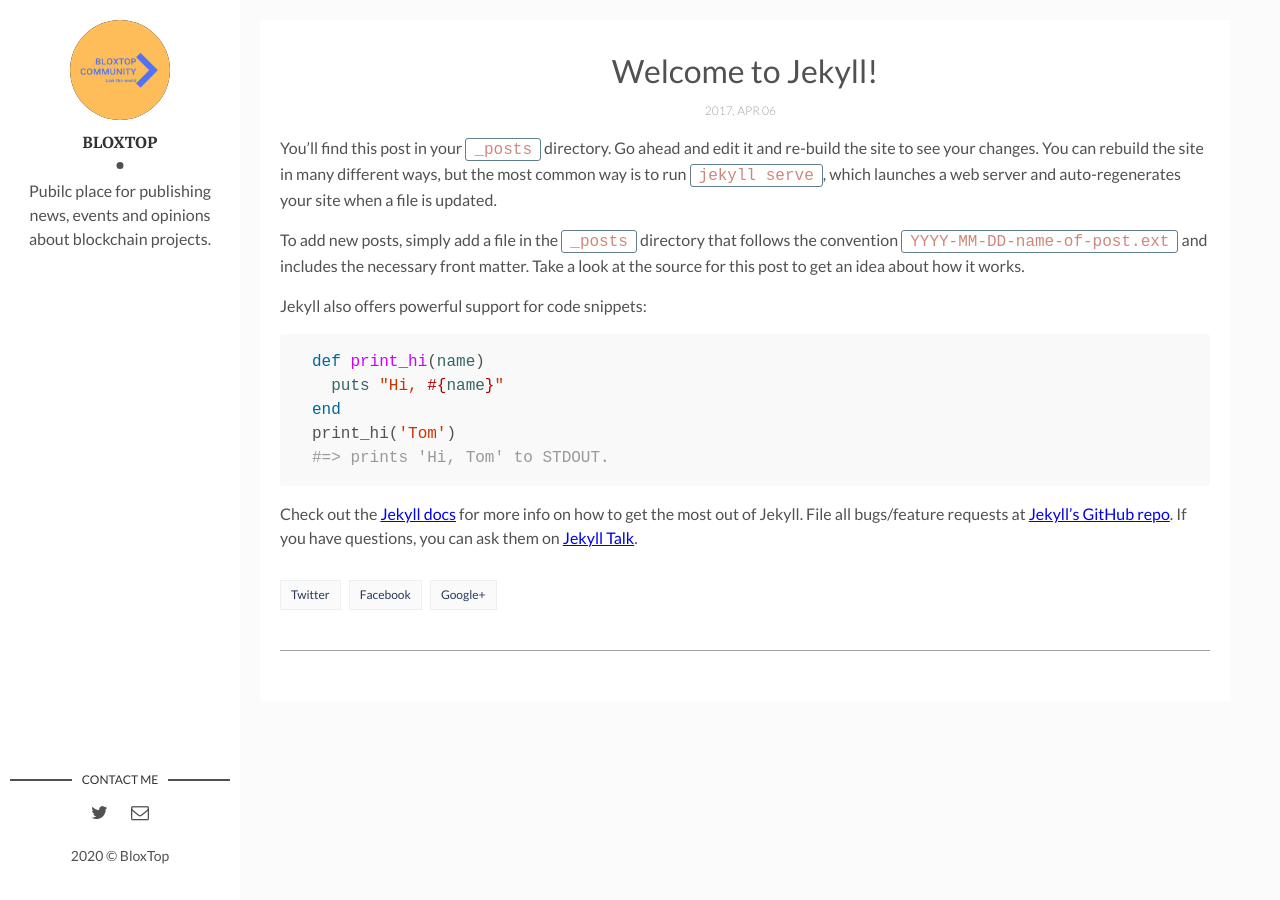
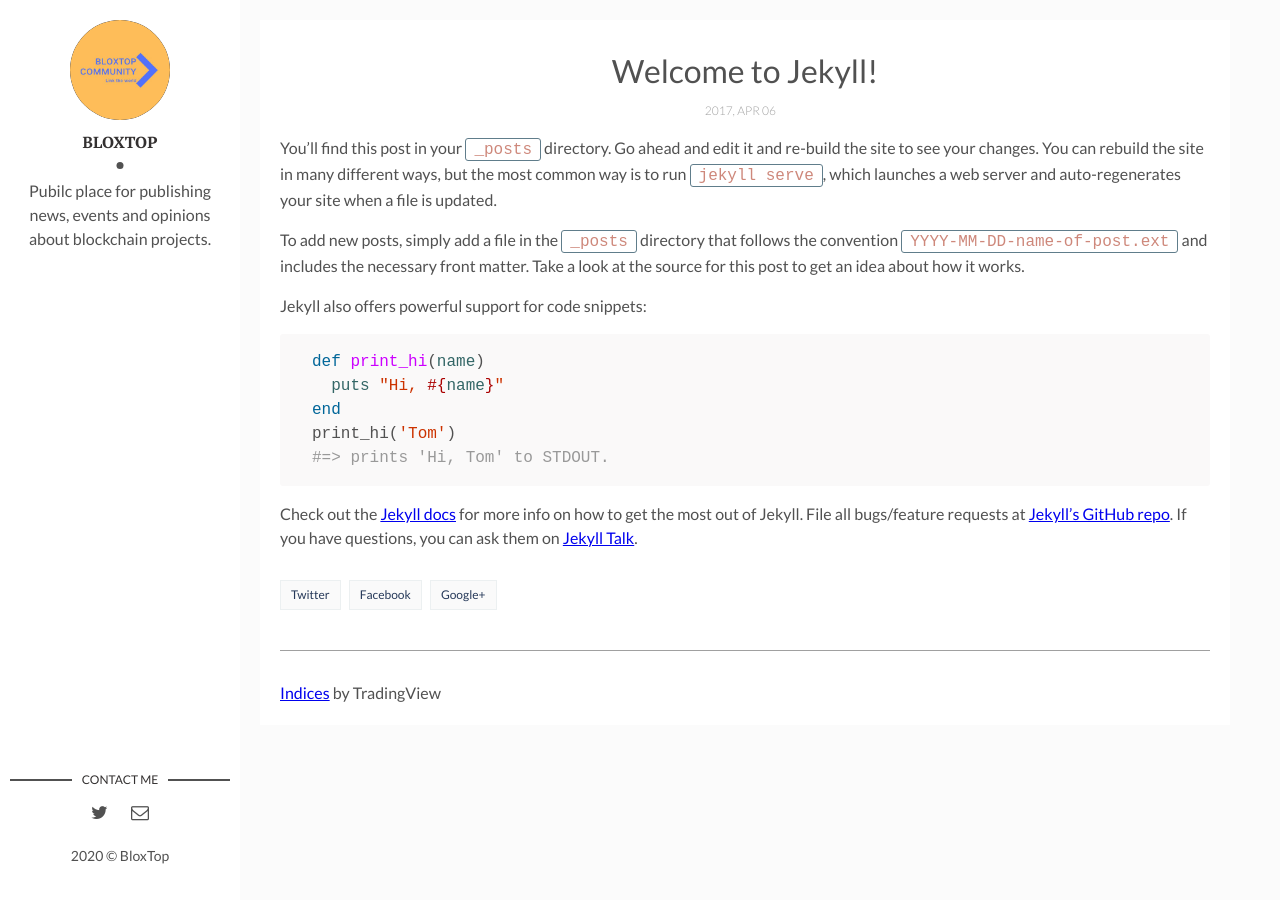
Before and after one commit to bloxtop/bloxtop.github.io, a Jekyll site: the page built from _posts/2017-04-06-welcome-to-jekyll.markdown, in a window 1280 px wide. Built offline with Jekyll 4.4.1, drawn with Linux system fonts in a browser that asks for light colours; a script that is not in the unit is left out.

Commit message:
Update disqus.html

```diff
--- a/_includes/disqus.html
+++ b/_includes/disqus.html
@@ -14,3 +14,30 @@
     {% endif %}
   </div>
 </section> <!-- End Comment Area -->
+<!-- TradingView Widget BEGIN -->
+<div class="tradingview-widget-container">
+  <div class="tradingview-widget-container__widget"></div>
+  <div class="tradingview-widget-copyright"><a href="https://www.tradingview.com/markets/indices/" rel="noopener" target="_blank"><span class="blue-text">Indices</span></a> by TradingView</div>
+  <script type="text/javascript" src="https://s3.tradingview.com/external-embedding/embed-widget-market-quotes.js" async>
+  {
+  "width": "100%",
+  "height": "100%",
+  "symbolsGroups": [
+    {
+      "name": "Indices",
+      "originalName": "Indices",
+      "symbols": [
+        {
+          "name": "COINBASE:BTCUSD",
+          "displayName": "BTC"
+        }
+      ]
+    }
+  ],
+  "colorTheme": "light",
+  "isTransparent": false,
+  "locale": "en"
+}
+  </script>
+</div>
+<!-- TradingView Widget END -->
```
